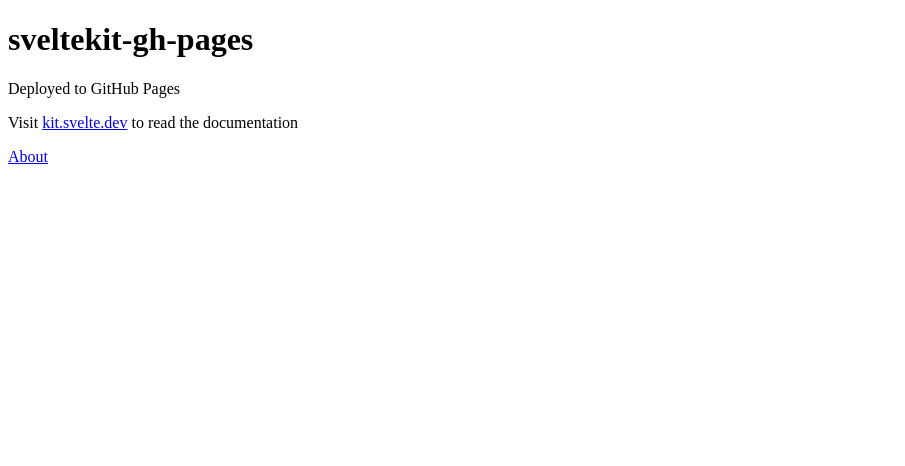
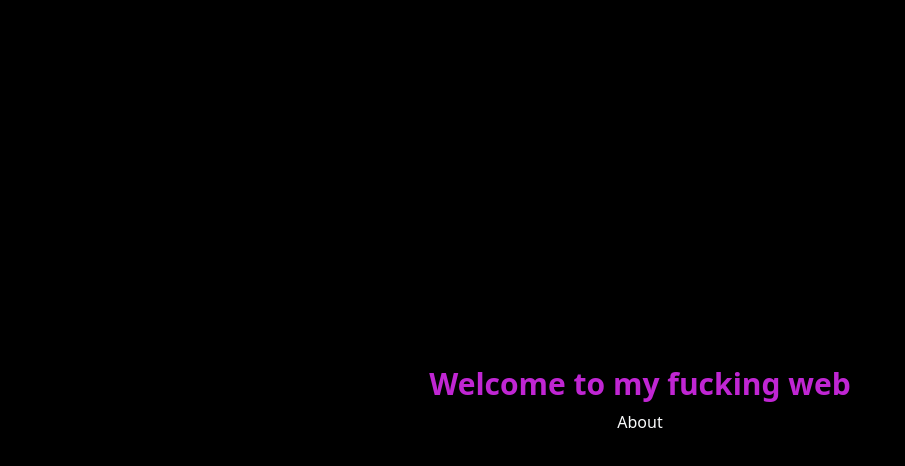
Before and after one commit to Rizaszs/Home, a SvelteKit app: page / in a window 1280 px wide. Shown: the top 466 px of the page, without its empty margins (0-905 px from the left). Built offline with nearby package versions, Linux system fonts and the light colour scheme.

Commit message:
feat: add tailwindcss

```diff
--- a/package.json
+++ b/package.json
@@ -12,6 +12,10 @@
     "@sveltejs/kit": "^1.22.1",
     "gh-pages": "^5.0.0",
     "svelte": "^4.0.5",
-    "vite": "^4.4.2"
+    "vite": "^4.4.2",
+    "postcss": "^8.4.24",
+    "postcss-load-config": "^4.0.1",
+    "autoprefixer": "^10.4.14",
+    "tailwindcss": "^3.3.2"
   }
 }
--- /dev/null
+++ b/postcss.config.cjs
@@ -0,0 +1,13 @@
+const tailwindcss = require("tailwindcss");
+const autoprefixer = require("autoprefixer");
+
+const config = {
+  plugins: [
+    //Some plugins, like tailwindcss/nesting, need to run before Tailwind,
+    tailwindcss(),
+    //But others, like autoprefixer, need to run after,
+    autoprefixer,
+  ],
+};
+
+module.exports = config;
--- /dev/null
+++ b/src/app.postcss
@@ -0,0 +1,4 @@
+/* Write your global styles here, in PostCSS syntax */
+@tailwind base;
+@tailwind components;
+@tailwind utilities;
--- /dev/null
+++ b/src/routes/+layout.svelte
@@ -0,0 +1,5 @@
+<script>
+  import "../app.postcss";
+</script>
+
+<slot />
--- a/src/routes/+page.svelte
+++ b/src/routes/+page.svelte
@@ -2,9 +2,11 @@
   import { base } from "$app/paths";
 </script>
 
-<h1>sveltekit-gh-pages</h1>
-<p>Deployed to GitHub Pages</p>
-<p>
-  Visit <a href="https://kit.svelte.dev">kit.svelte.dev</a> to read the documentation
-</p>
-<a href="{base}/about">About</a>
+
+<div class=" min-h-screen bg-black flex-col flex justify-center items-center text-gray-50">
+  <h1 class=" text-3xl mb-2 font-bold text-fuchsia-600">Welcome to my fucking web</h1>
+
+
+  <a href="{base}/about">About</a>
+
+</div>
--- a/svelte.config.js
+++ b/svelte.config.js
@@ -1,3 +1,4 @@
+import { vitePreprocess } from "@sveltejs/kit/vite";
 import adapter from "@sveltejs/adapter-static";
 
 /** @type {import('@sveltejs/kit').Config} */
@@ -8,6 +9,8 @@
       base: process.env.NODE_ENV === "production" ? "/sveltekit-gh-pages" : "",
     },
   },
+
+  preprocess: [vitePreprocess({})],
 };
 
 export default config;
--- /dev/null
+++ b/tailwind.config.cjs
@@ -0,0 +1,12 @@
+/** @type {import('tailwindcss').Config}*/
+const config = {
+  content: ["./src/**/*.{html,js,svelte,ts}"],
+
+  theme: {
+    extend: {},
+  },
+
+  plugins: [],
+};
+
+module.exports = config;
```
Also changed, not shown: 1 other file (tests, documents, lock files or other folders).
